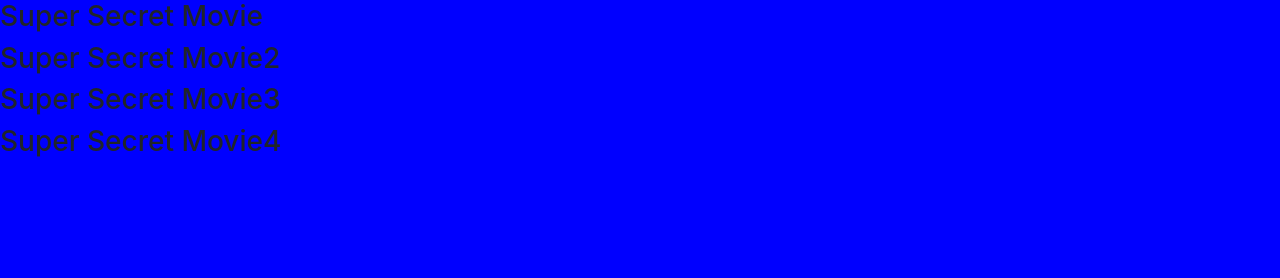
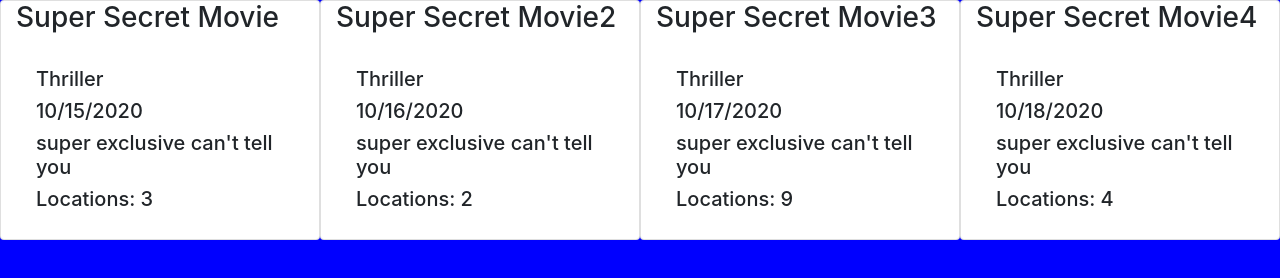
Before and after one commit to sarah-weatherbee/shotz, a website built with webpack: page src/index.html in a window 1280 px wide. Built offline with nearby package versions, Linux system fonts and the light colour scheme; files whose address does not match are found by name.

Commit message:
made movie cards

```diff
--- a/src/index.html
+++ b/src/index.html
@@ -8,7 +8,7 @@
 </head>
 <body>
   <div id="app">
-    <div id="movies"></div>
+    <div id="movies" class= "d-flex flex-wrap"></div>
     <div id="locations"></div>
   </div>
 
--- a/src/javascripts/components/movies/movies.js
+++ b/src/javascripts/components/movies/movies.js
@@ -8,7 +8,15 @@ let movies = [];
 const domStringBuilder = () => {
   let domString = '';
   movies.forEach((movie) => {
-    domString += `<h3>${movie.name}</h3>`;
+    domString += `<div class="card col-3" id=${movie.id}>`;
+    domString += `<h3 class="card-title">${movie.name}</h3>`;
+    domString += '<div class="card-body">';
+    domString += `<h5>${movie.genre}</h5>`;
+    domString += `<h5>${movie.releaseDate}</h5>`;
+    domString += `<h5>${movie.description}</h5>`;
+    domString += `<h5>Locations: ${movie.locations.length}</h5>`;
+    domString += '</div>';
+    domString += '</div>';
   });
   util.printToDom('movies', domString);
 };
--- a/src/styles/main.scss
+++ b/src/styles/main.scss
@@ -3,3 +3,7 @@
 body {
   background-color: blue;
 }
+
+.card {
+  margin: auto;
+}
```
